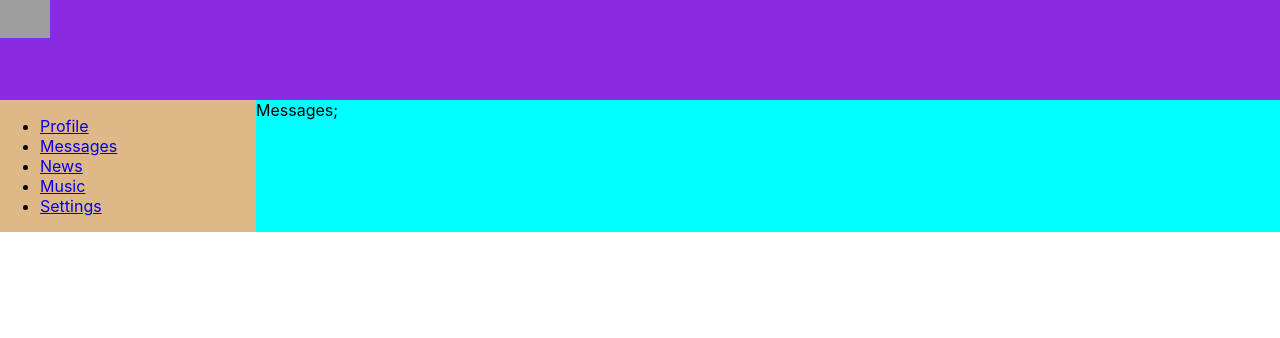
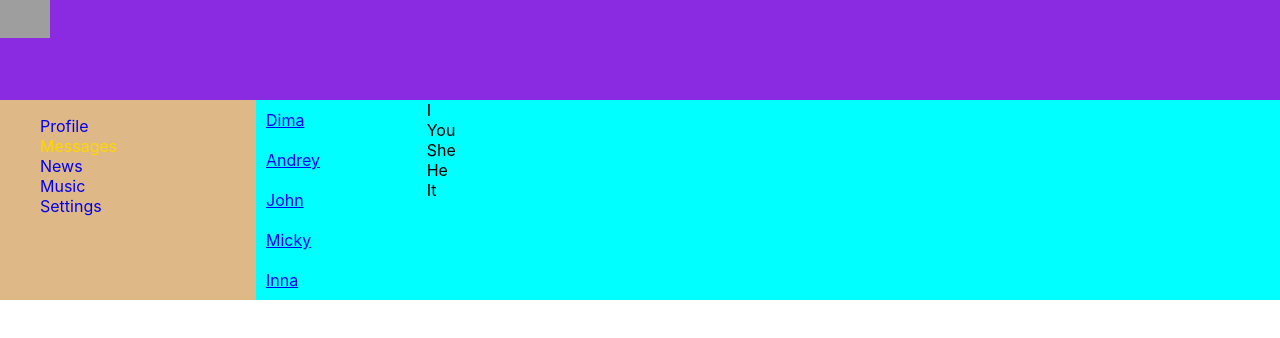
Before and after one commit to Lexoice1997/react, a React (Create React App) app: page /messages in a window 1280 px wide. Shown: the top 338 px of the page. Built offline with nearby package versions, Linux system fonts and the light colour scheme; grey boxes are pictures that could not be loaded.

Commit message:
Lesson 28

```diff
--- a/src/App.js
+++ b/src/App.js
@@ -2,21 +2,24 @@ import './App.css';
 import Header from './components/Header/Header';
 import Navbar from './components/Navbar/Navbar';
 import Profile from './components/Profile/Profile';
-import Messages from './components/Messages/Messages';
+import Dialogs from './components/Dialogs/Dialogs';
 import News from './components/News/News';
 import Music from './components/Music/Music';
 import Settings from './components/Settings/Settings';
 import {BrowserRouter, Route} from 'react-router-dom';
 
-const App = () => {
+const App = (props) => {
+
+
+
     return (
         <BrowserRouter>
             <div className='wrapper'>
                 <Header/>
                 <Navbar/>
                 <div className="app-wrapper">
-                    <Route path='/messages' component={Messages}/>
-                    <Route path='/profile' component={Profile}/>
+                    <Route path='/messages' render={() => <Dialogs dialogs={props.dialogs} messages={props.messages}/> }/>
+                    <Route path='/profile' render={() => <Profile posts={props.posts}/>}/>
                     <Route path='/News' component={News}/>
                     <Route path='/Music' component={Music}/>
                     <Route path='/Settings' component={Settings}/>
--- /dev/null
+++ b/src/components/Dialogs/Dialogs.jsx
@@ -0,0 +1,27 @@
+import React from 'react';
+import style from './Dialogs.module.css';
+import DialogsItem from "./DialogsItem/DialogsItem";
+import Messages from "./Messages/Messages";
+
+const Dialogs = (props) => {
+
+
+    let dialogsElements =
+        props.dialogs.map(dialog => <DialogsItem name={dialog.name} id={dialog.id}/>);
+
+    let messagesElements =
+        props.messages.map(message => <Messages message={message.message} id={message.id}/>)
+
+    return (
+        <div className={style.dialogs}>
+            <div className={style.dialogsItems}>
+                {dialogsElements}
+            </div>
+            <div className={style.messages}>
+                {messagesElements}
+            </div>
+        </div>
+    )
+}
+
+export default Dialogs;
--- /dev/null
+++ b/src/components/Dialogs/Dialogs.module.css
@@ -0,0 +1,8 @@
+.dialogs {
+    display: grid;
+    grid-template-columns: 2fr 10fr;
+}
+
+.item {
+    padding: 10px;
+}
--- /dev/null
+++ b/src/components/Dialogs/DialogsItem/DialogsItem.jsx
@@ -0,0 +1,15 @@
+import React from 'react';
+import style from './../Dialogs.module.css';
+import {NavLink} from "react-router-dom";
+
+const DialogsItem = (props) => {
+    let path = '/messages/' + props.id;
+
+    return (
+        <div className={style.item}>
+            <NavLink to={path}>{props.name}</NavLink>
+        </div>
+    )
+}
+
+export default DialogsItem;
--- /dev/null
+++ b/src/components/Dialogs/Messages/Messages.jsx
@@ -0,0 +1,7 @@
+import React from 'react';
+
+const Messages = (props) => {
+    return <div>{props.message}</div>
+}
+
+export default Messages;
--- a/src/components/Messages/Messages.jsx
+++ /dev/null
@@ -1,12 +0,0 @@
-import React from 'react';
-
-
-const Messages = (props) => {
-    return (
-        <div>
-            Messages;
-        </div>
-    )
-}
-
-export default Messages;
--- a/src/components/Navbar/Navbar.jsx
+++ b/src/components/Navbar/Navbar.jsx
@@ -1,15 +1,16 @@
 import React from 'react';
 import style from './Navbar.module.css';
+import {NavLink} from "react-router-dom";
 
 const Navbar = () => {
     return (
         <div className={style.navbar}>
             <ul>
-                <li><a href="/profile">Profile</a></li>
-                <li><a href="/messages">Messages</a></li>
-                <li><a href="/News">News</a></li>
-                <li><a href="/Music">Music</a></li>
-                <li><a href="/Settings">Settings</a></li>
+                <li><NavLink to="/profile" activeClassName={style.active}>Profile</NavLink></li>
+                <li><NavLink to="/messages" activeClassName={style.active}>Messages</NavLink></li>
+                <li><NavLink to="/News" activeClassName={style.active}>News</NavLink></li>
+                <li><NavLink to="/Music" activeClassName={style.active}>Music</NavLink></li>
+                <li><NavLink to="/Settings" activeClassName={style.active}>Settings</NavLink></li>
             </ul>
         </div>
     )
--- a/src/components/Navbar/Navbar.module.css
+++ b/src/components/Navbar/Navbar.module.css
@@ -1,4 +1,17 @@
 .navbar {
     grid-area: navbar;
     background-color: burlywood;
-  }
+}
+
+.navbar ul li {
+    list-style-type: none;
+
+}
+
+li a {
+    text-decoration: none;
+}
+
+li a.active {
+    color: gold;
+}
--- a/src/components/Profile/MyPosts/MyPosts.jsx
+++ b/src/components/Profile/MyPosts/MyPosts.jsx
@@ -2,13 +2,15 @@ import React from 'react';
 import style from './MyPosts.module.css';
 import Post from './Post/Post';
 
-const MyPosts = () => {
+const MyPosts = (props) => {
+
+
+    let postsItem =
+        props.posts.map(sms => <Post message={sms}/>)
+
     return (
         <div className={style.item}>
-            <Post message='Hello Everyone'/>
-            <Post message='My name Azamat'/>
-            <Post message='I love React'/>
-            <Post message='And I love JS'/>
+            {postsItem}
         </div>
     )
 }
--- a/src/components/Profile/Profile.jsx
+++ b/src/components/Profile/Profile.jsx
@@ -2,7 +2,7 @@ import React from 'react';
 import style from './Profile.module.css';
 import MyPosts from './MyPosts/MyPosts';
 
-const Profile = () => {
+const Profile = (props) => {
     return (
         <div className={style.profile}>
             <div className="img">
@@ -14,7 +14,7 @@ const Profile = () => {
                     ava + description
                 </div>
 
-                <MyPosts />
+                <MyPosts posts={props.posts}/>
             </div>
         </div>
     )
--- a/src/index.js
+++ b/src/index.js
@@ -4,9 +4,32 @@ import './index.css';
 import App from './App';
 import reportWebVitals from './reportWebVitals';
 
+let posts = [
+    'Hello Everyone',
+    'My name is Azamat',
+    'I love React',
+    'And I love JS',
+];
+
+let dialogs = [
+    {id: 1, name: 'Dima'},
+    {id: 2, name: 'Andrey'},
+    {id: 3, name: 'John'},
+    {id: 4, name: 'Micky'},
+    {id: 5, name: 'Inna'},
+];
+
+let messages = [
+    {id: 1, message: 'I'},
+    {id: 2, message: 'You'},
+    {id: 3, message: 'She'},
+    {id: 4, message: 'He'},
+    {id: 5, message: 'It'},
+];
+
 ReactDOM.render(
   <React.StrictMode>
-    <App />
+    <App posts={posts} dialogs={dialogs} messages={messages}/>
   </React.StrictMode>,
   document.getElementById('root')
 );
```
Also changed, not shown: src/components/Settings/sss.module.css (added).
